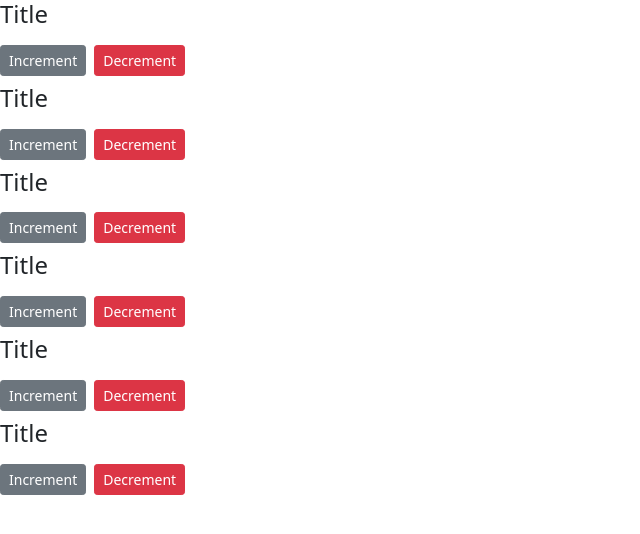
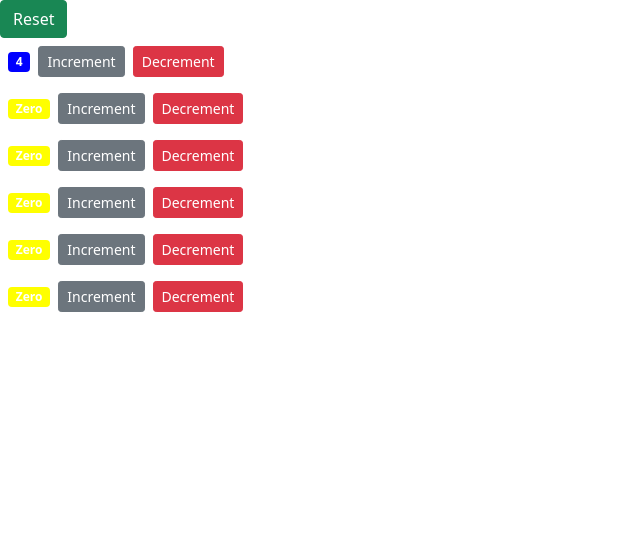
Before and after one commit to ric1294/React-Counter-App, a React (Create React App) app: page / in a window 1280 px wide. Shown: the top 534 px of the page, without its empty margins (0-640 px from the left). Built offline with nearby package versions, Linux system fonts and the light colour scheme.

Commit message:
Update in increment. Remove using state property and now using props only

```diff
--- a/src/components/counter.jsx
+++ b/src/components/counter.jsx
@@ -1,9 +1,6 @@
 import React, { Component } from 'react';
  class Counter extends React.Component {
-    state = {
-        value : this.props.value,
-        tag : ['tag1' , 'tag2', 'tag3']
-    };
+
 
     style = {
         backgroundColor: 'Blue',
@@ -13,29 +10,21 @@ import React, { Component } from 'react';
         backgroundColor : 'Yellow'
     }
 
-    handleIncrement = () =>{
-        this.setState({value : this.state.value + 1});
-        console.log("Button is clicked!!")
-    }
+
     render() {
-        let customStyle =  this.state.count === 0 ? this.customStyle : this.style;
-       // console.log("props" ,this.props.children);
+        let customStyle =  this.props.counter.value === 0 ? this.customStyle : this.style;
         return (
         <div>
-            {this.props.children}
+
             <span style={customStyle} className="badge m-2">{this.formatCount()}</span>
-            <button  onClick={this.handleIncrement} className="btn btn-secondary btn-sm">Increment</button>
-            <button onClick={() => this.props.onDelete(this.props.id)} className="btn btn-danger btn-sm m-2">Decrement</button>
-            {/* <ul>
-                {this.state.tag.map(tag=><li key={tag}>{ tag }</li>)}
-            </ul> */}
+            <button  onClick={() =>this.props.onIncrement(this.props.counter)} className="btn btn-secondary btn-sm">Increment</button>
+            <button onClick={() => this.props.onDelete(this.props.counter.id)} className="btn btn-danger btn-sm m-2">Decrement</button>
         </div>
         );
     }
 
     formatCount(){
-       // const { count } = this.state.count
-        return this.state.count === 0 ? 'Zero' : this.state.count;
+        return this.props.counter.value === 0 ? 'Zero' : this.props.counter.value;
     }
 }
 
--- a/src/components/counters.jsx
+++ b/src/components/counters.jsx
@@ -17,11 +17,32 @@ class Counters extends React.Component {
         const counters = this.state.counters.filter(c => c.id !== counterId);
         this.setState({counters});
     }
+
+    handleReset = () =>{
+        const counters = this.state.counters.map(c=>{
+            c.value = 0;
+            return c;
+        })
+        this.setState({counters})
+    }
+
+    handleIncrement = counter =>{
+      const counters = [...this.state.counters];
+      const index = counters.indexOf(counter);
+      counters[index] = {...counter};
+      counters[index].value++;
+      this.setState({counters});
+    }
     render() {
         return <div>
+           <button className='btn btn-success' onClick={this.handleReset}>Reset</button>
+            {this.state.counters.map(counter=>(
+            <Counter key={counter.id}
+             value={counter.value}
+             counter={counter}
+             onDelete={this.handleDelete}
 
-            {this.state.counters.map(counter=>(
-            <Counter key={counter.id} value={counter.value} id={counter.id} onDelete={this.handleDelete}>
+             onIncrement={this.handleIncrement}>
                 <h4>Title</h4>
             </Counter>))}
             </div>;
```
